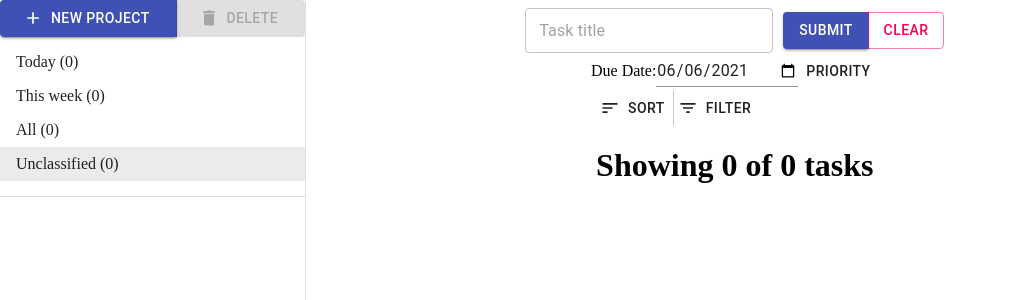
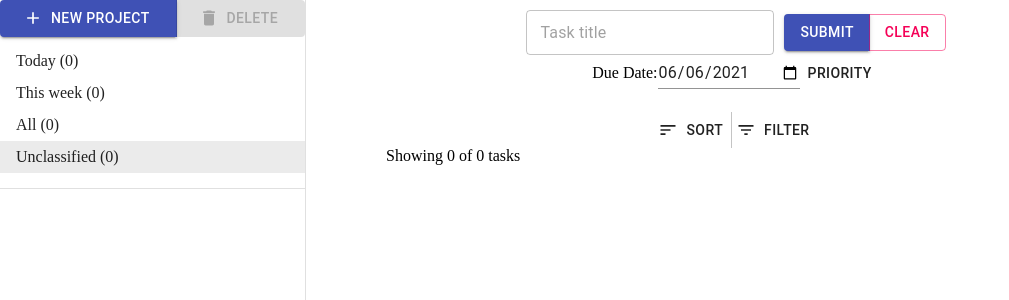
Before and after one commit to arkch99/task-app, a React (Create React App) app: page / in a window 1280 px wide. Shown: the top 300 px of the page, without its empty margins (0-1009 px from the left). Built offline with nearby package versions, Linux system fonts and the light colour scheme.

Commit message:
Center sort and filter; apply css reset

```diff
--- a/src/App.js
+++ b/src/App.js
@@ -386,7 +386,7 @@
 			</div>
 			<div className="content">
 			{/* <Container> */}
-				<div classNamw="new-task-wrapper">
+				<div className="new-task-wrapper">
 					<form onSubmit={this.handleSubmit}>
 						<span id="input-field">
 							<TextField
--- a/src/components/TaskList.js
+++ b/src/components/TaskList.js
@@ -170,7 +170,7 @@
 		});
 
 		return (
-			<div>
+			<div className="task-view-wrapper">
 				<ButtonGroup className="task-view-btns" variant="text">
 					{sortAnchor}
 					<Menu
--- a/src/components/tasklist.css
+++ b/src/components/tasklist.css
@@ -15,3 +15,24 @@
 .task-date-due{
 	color:red;
 }
+
+.task-view-wrapper{
+	display: flex;
+	min-width: 700px;
+	flex-direction: column;
+	margin-top: 20px;
+	align-items: flex-start;
+}
+
+.task-view-btns{
+	align-self: center;
+}
+
+ul{
+	margin: 0;
+	padding: 0;
+}
+
+#n-task-display{
+	margin-bottom: 10px;
+}
--- a/src/index.css
+++ b/src/index.css
@@ -1,3 +1,48 @@
+
+html, body, div, span, applet, object, iframe,
+h1, h2, h3, h4, h5, h6, p, blockquote, pre,
+a, abbr, acronym, address, big, cite, code,
+del, dfn, em, img, ins, kbd, q, s, samp,
+small, strike, strong, sub, sup, tt, var,
+b, u, i, center,
+dl, dt, dd, ol, ul, li,
+fieldset, form, label, legend,
+table, caption, tbody, tfoot, thead, tr, th, td,
+article, aside, canvas, details, embed,
+figure, figcaption, footer, header, hgroup,
+menu, nav, output, ruby, section, summary,
+time, mark, audio, video {
+	margin: 0;
+	padding: 0;
+	border: 0;
+	font-size: 100%;
+	font: inherit;
+	vertical-align: baseline;
+}
+/* HTML5 display-role reset for older browsers */
+article, aside, details, figcaption, figure,
+footer, header, hgroup, menu, nav, section {
+	display: block;
+}
+body {
+	line-height: 1;
+}
+ol, ul {
+	list-style: none;
+}
+blockquote, q {
+	quotes: none;
+}
+blockquote:before, blockquote:after,
+q:before, q:after {
+	content: '';
+	content: none;
+}
+table {
+	border-collapse: collapse;
+	border-spacing: 0;
+}
+
 /* .content{
 	margin-top: 60px;
 	margin-left: 160px;  Same as the width of the sidebar
@@ -63,3 +108,7 @@
 	align-items: center;
 	justify-content: center;
 }
+
+.new-task-wrapper{
+	margin-top: 10px;
+}
```
